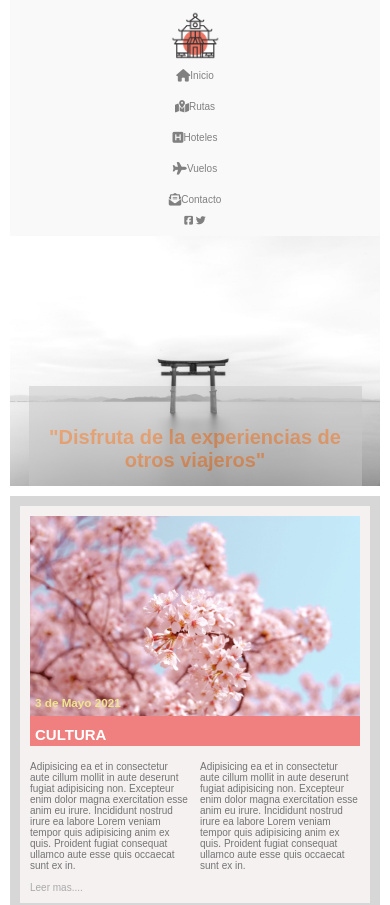
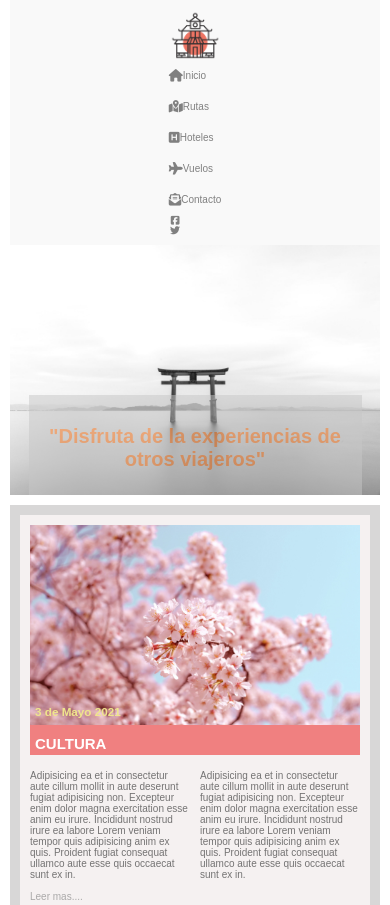
Before and after one commit to cplan85/layouts_CSS-1, a plain HTML site: page Nivell 3/index.html in a window 390 px wide. Shown: the top 905 px of the page. Drawn offline with Linux system fonts and the light colour scheme.

Commit message:
resolved nav bar responsiveness

```diff
--- a/Nivell 2/main.css
+++ b/Nivell 2/main.css
@@ -109,6 +109,7 @@ header > div {
 
 header > div > h1 {
     margin-bottom: 2rem;
+    text-align: center;
 
 }
 
@@ -235,6 +236,7 @@ footer > div {
 
 }
 
+
 @media only screen and (max-width: 690px) {
     section {
         display:flex;
@@ -248,6 +250,13 @@ footer > div {
     #articlesContainer {
 
     width: 100%;
+    }
+}
+
+@media only screen and (max-width: 575px) {
+
+    ul > li > svg {
+        margin:0;
     }
 }
 
@@ -273,6 +282,10 @@ nav > ul > li {
     margin: 1rem 0;
 }
 
+ul > li > svg {
+    margin:0 1rem;
+}
+
 .icons-container {
     flex-direction: column;
     align-items: flex-start;
--- a/Nivell 3/main.css
+++ b/Nivell 3/main.css
@@ -68,6 +68,8 @@ nav > ul > li:hover {
     margin: 0 .5rem;
     justify-content: center;
     grid-area: icons-container;
+    display: grid;
+    grid-template-areas: "1 2";
 
 }
 
@@ -259,6 +261,14 @@ footer > div {
 
 }
 
+@media only screen and (max-width: 780px) {
+
+    nav > ul > li {
+        margin: 0 1rem;
+    }
+}
+
+
 @media only screen and (max-width: 690px) {
     section {
         grid-template-areas:
@@ -273,6 +283,21 @@ footer > div {
     #articlesContainer {
     width: 100%;
     }
+}
+
+@media only screen and (max-width: 675px) {
+
+    nav > ul > li > svg {
+        margin: 0 .25rem;
+    }
+}
+
+@media only screen and (max-width: 600px) {
+
+    nav > ul > li {
+        margin: 0 .2rem;
+    }
+
 }
 
 @media only screen and (max-width: 410px) {
@@ -306,7 +331,7 @@ nav {
 nav > ul {
     grid-template-areas:
     "nav-ul-li";
-    text-align:center;
+    text-align:left;
 
 }
 
@@ -317,11 +342,27 @@ nav > ul > li {
 .icons-container {
     width: 5rem;
     text-align: center;
+    grid-template-areas:
+    "1"
+    "2";
+    justify-content: left;
 }
 
 .icons-container > svg {
     margin:1rem 0;
     display:block;
+}
+
+nav > ul > li {
+    margin: 1rem;
+}
+
+nav > ul > li > svg {
+    margin: 0 1rem;
+}
+
+header > div > h1 {
+    margin-top: 3rem;
 }
 
 }
```
